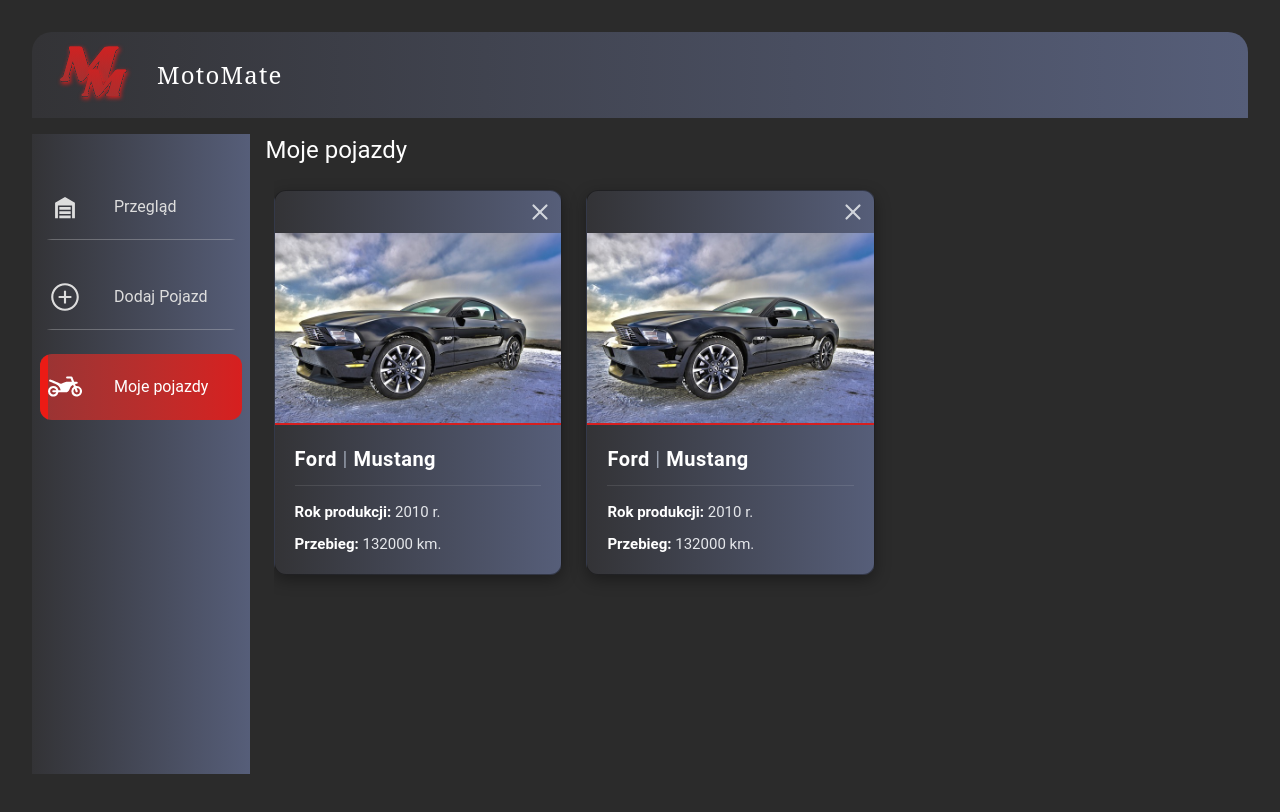
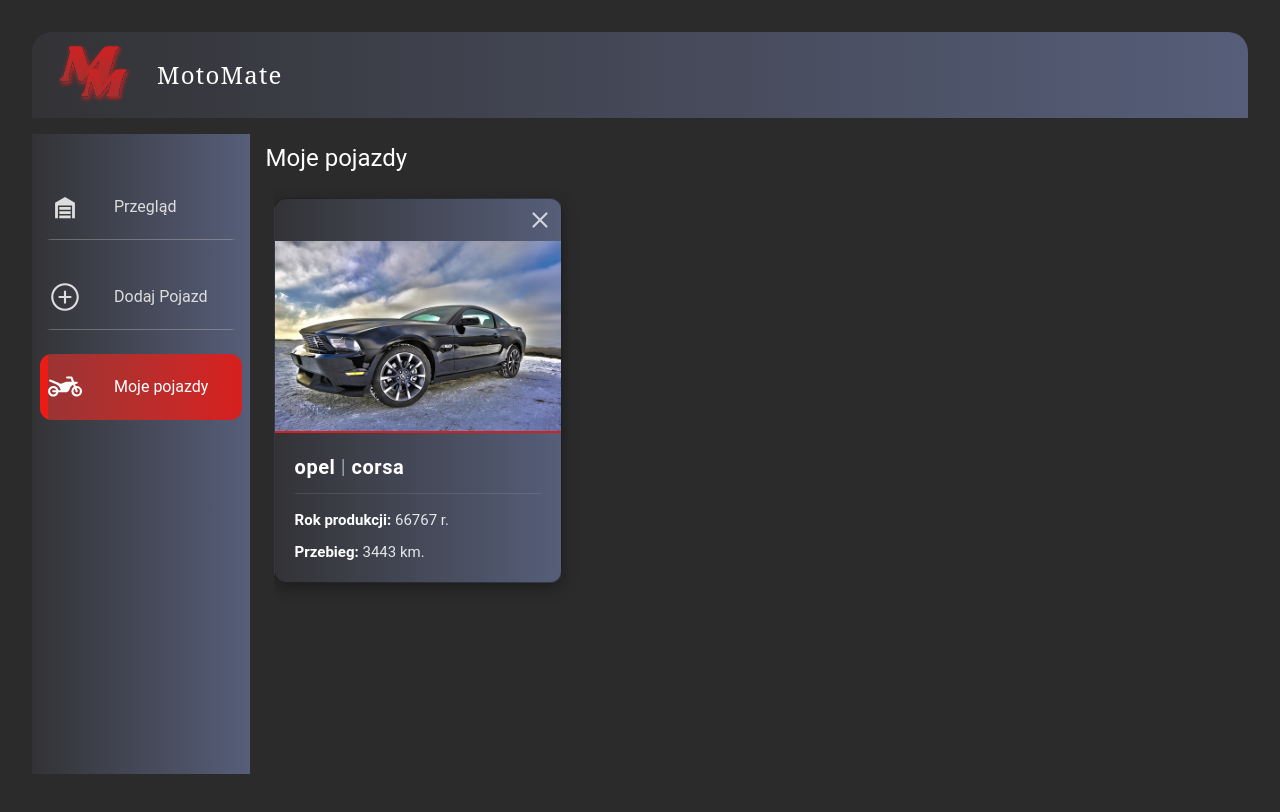
Before and after one commit to kamil-plewinski/moto-mate, a React (Vite) app: page /my-vehicles in a window 1280 px wide. Shown: the top 812 px of the page. Built offline with nearby package versions, Linux system fonts and the light colour scheme; data requests are answered from the project's data file; a web font is replaced by a local one.

Commit message:
feat: add motion animations to vehicle cards

```diff
--- a/db.json
+++ b/db.json
@@ -3,20 +3,11 @@
     {
       "type": "car",
       "photo": "/img/oskaline-car-63930_640.jpg",
-      "brand": "Ford",
-      "model": "Mustang",
-      "year": 2010,
-      "odometer": 132000,
-      "id": "UCbZO-dpRxg"
-    },
-    {
-      "type": "car",
-      "photo": "/img/oskaline-car-63930_640.jpg",
-      "brand": "Ford",
-      "model": "Mustang",
-      "year": 2010,
-      "odometer": 132000,
-      "id": "UCbZO-dpRxg"
+      "brand": "opel",
+      "model": "corsa",
+      "year": 66767,
+      "odometer": 3443,
+      "id": "y36ESvGBy6Q"
     }
   ],
   "$schema": "./node_modules/json-server/schema.json"
--- a/src/components/page-components/my-vehicles/VehicleCard.tsx
+++ b/src/components/page-components/my-vehicles/VehicleCard.tsx
@@ -1,3 +1,4 @@
+import { motion } from "motion/react";
 import type { VehicleType } from "./vehicleType";
 import { X } from "lucide-react";
 
@@ -11,7 +12,13 @@
   deleteVehicle,
 }: VehicleCardProps) {
   return (
-    <div className="pt-2 pb-4 max-w-75 custom-background border border-black/40 rounded-xl shadow-[0_5px_15px_rgba(0,0,0,0.35)] hover:-translate-y-1 hover:shadow-[0_10px_25px_rgba(0,0,0,0.5)] transition-all duration-300">
+    <motion.div
+      whileHover={{ y: -4 }}
+      transition={{ duration: 0.3, ease: "easeOut" }}
+      exit={{ opacity: 0, y: 4, scale: 0.9 }}
+      layout
+      className="pt-2 pb-4 max-w-75 custom-background border border-black/40 rounded-xl shadow-[0_5px_15px_rgba(0,0,0,0.35)]  hover:shadow-[0_10px_25px_rgba(0,0,0,0.5)] transition-shadow"
+    >
       <X
         size={26}
         className="ml-auto mr-2 cursor-pointer text-gray-300 hover:text-[#D71F1F] transition-colors duration-200 "
@@ -40,6 +47,6 @@
           </p>
         </div>
       </div>
-    </div>
+    </motion.div>
   );
 }
--- a/src/pages/MyVehiclesPage.tsx
+++ b/src/pages/MyVehiclesPage.tsx
@@ -1,4 +1,5 @@
 import { useState, useEffect } from "react";
+import { AnimatePresence } from "motion/react";
 import VehicleCard from "../components/page-components/my-vehicles/VehicleCard";
 import type { VehicleType } from "../components/page-components/my-vehicles/vehicleType";
 
@@ -73,9 +74,9 @@
 
   return (
     <div className="overflow-y-hidden">
-      <h1 className="text-2xl my-6 md:my-0">Moje pojazdy</h1>
-      <div className="flex flex-col items-center justify-center gap-x-6 gap-y-10 m-2 mb-0 pb-24 md:flex-row md:items-start md:justify-start md:flex-wrap lg:pb-14 lg:pt-4 lg:h-[80vh] lg:overflow-y-auto">
-        {content}
+      <h1 className="text-2xl my-6 lg:my-2">Moje pojazdy</h1>
+      <div className="flex flex-col items-center justify-center gap-x-6 gap-y-10 m-2 mb-0 pb-24 md:flex-row lg:items-start lg:justify-start md:flex-wrap lg:pb-14 lg:pt-4 lg:h-[80vh] lg:overflow-y-auto">
+        <AnimatePresence>{content}</AnimatePresence>
       </div>
     </div>
   );
```
